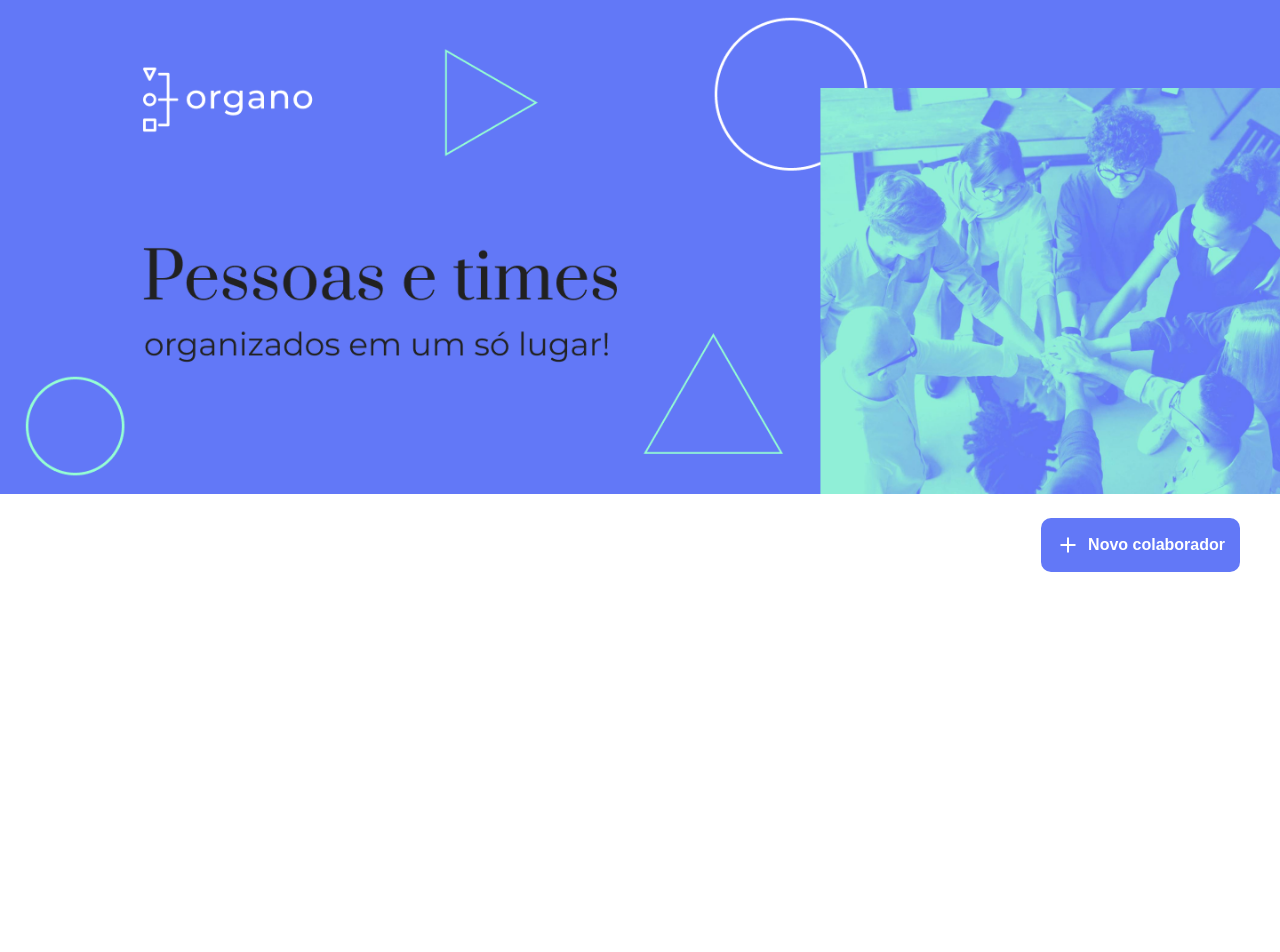
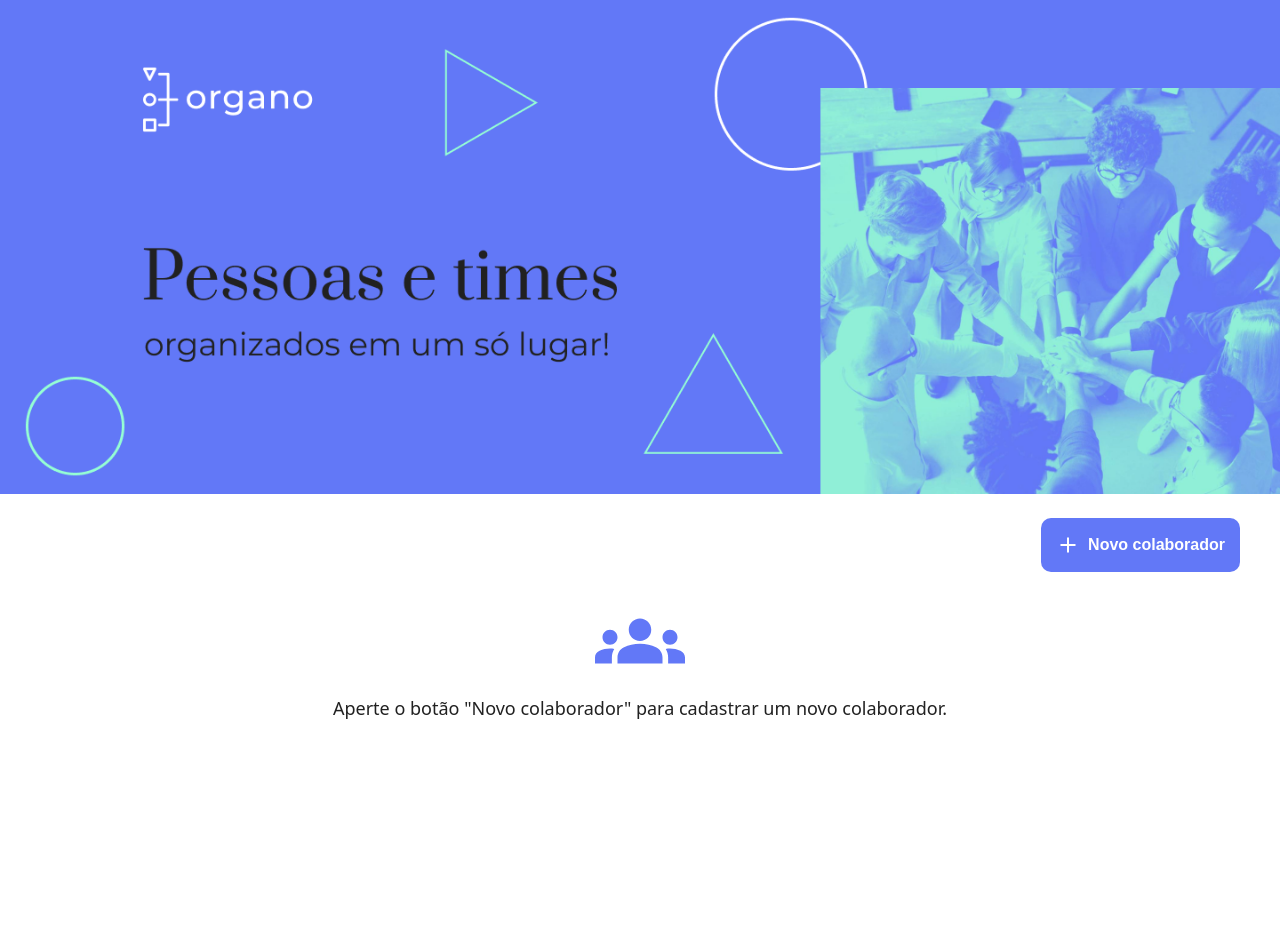
Before and after one commit to BrenoDev00/Organo, a React (Vite) app in the folder organo/: page / in a window 1280 px wide. Shown: the top 952 px of the page. Built offline with nearby package versions, Linux system fonts and the light colour scheme.

Commit message:
feat: add IsEmptyListing component

```diff
--- a/organo/src/App.tsx
+++ b/organo/src/App.tsx
@@ -7,6 +7,8 @@ import { Modal } from "./components/Modal";
 import { Form } from "./components/Form";
 import { RecordCounter } from "./components/RecordCounter";
 import { SearchBar } from "./components/SearchBar";
+import { IsEmptyListing } from "./components/IsEmptyListing";
+import { MdGroups } from "react-icons/md";
 import { Team } from "./components/Team";
 import { Footer } from "./components/Footer";
 import { teams } from "./utils/teams";
@@ -67,7 +69,7 @@ function App() {
         />
       </div>
 
-      <div className="min-h-[500px]">
+      <div className="min-h-[400px]">
         <ModalContext.Provider value={{ isModalOpen, setIsModalOpen }}>
           <Modal isOpen={isModalOpen}>
             <Form
@@ -80,7 +82,7 @@ function App() {
           </Modal>
         </ModalContext.Provider>
 
-        {collaborators.length > 0 && (
+        {collaborators.length > 0 ? (
           <>
             <div className="ml-4 mb-4">
               <RecordCounter total={collaborators.length} />
@@ -90,6 +92,13 @@ function App() {
               <SearchBar onInput={(event) => handleCollaboratorSearch(event)} />
             </div>
           </>
+        ) : (
+          <div className="mt-6">
+            <IsEmptyListing
+              icon={<MdGroups className="fill-bg-blue w-[90px] h-[90px]" />}
+              message={`Aperte o botão "Novo colaborador" para cadastrar um novo colaborador.`}
+            />
+          </div>
         )}
 
         {teams.map((team) => (
--- /dev/null
+++ b/organo/src/components/IsEmptyListing/index.tsx
@@ -0,0 +1,11 @@
+import { IsEmptyListingProps } from "../../types/components";
+
+export const IsEmptyListing = (props: IsEmptyListingProps) => {
+  return (
+    <article className="flex flex-col gap-2 items-center">
+      {props.icon}
+
+      <p className="text-dark-color text-lg font-medium">{props.message}</p>
+    </article>
+  );
+};
--- /dev/null
+++ b/organo/src/types/components/IsEmptyListing.type.ts
@@ -0,0 +1,6 @@
+import { ReactNode } from "react";
+
+export interface IsEmptyListingProps {
+  icon: ReactNode;
+  message: string;
+}
--- a/organo/src/types/components/index.ts
+++ b/organo/src/types/components/index.ts
@@ -2,8 +2,9 @@ export * from "./Button.type";
 export * from "./Card.type";
 export * from "./Dropdown.type";
 export * from "./Form.type";
+export * from "./IsEmptyListing.type";
 export * from "./Modal.type";
 export * from "./RecordCounter.type";
-export * from "./SearchBar.type"
+export * from "./SearchBar.type";
 export * from "./Team.type";
 export * from "./TextField.type";
```
